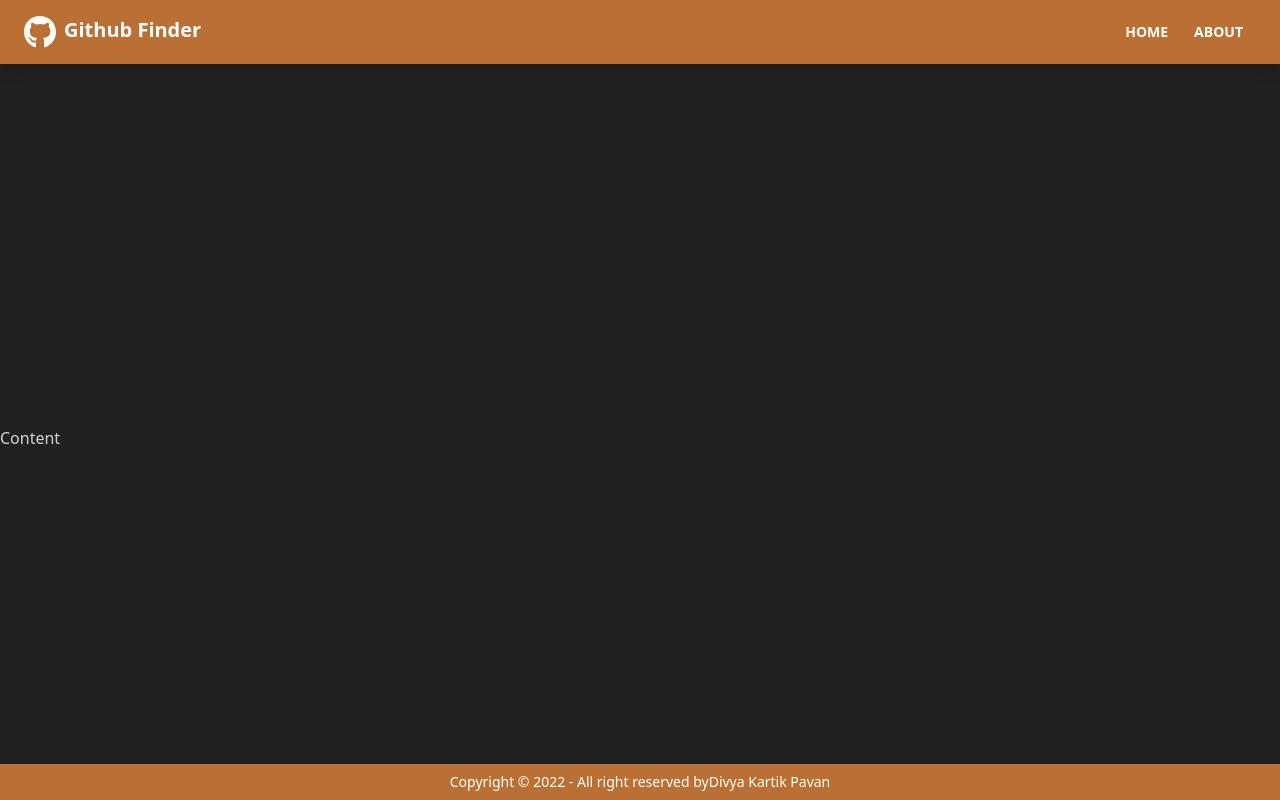
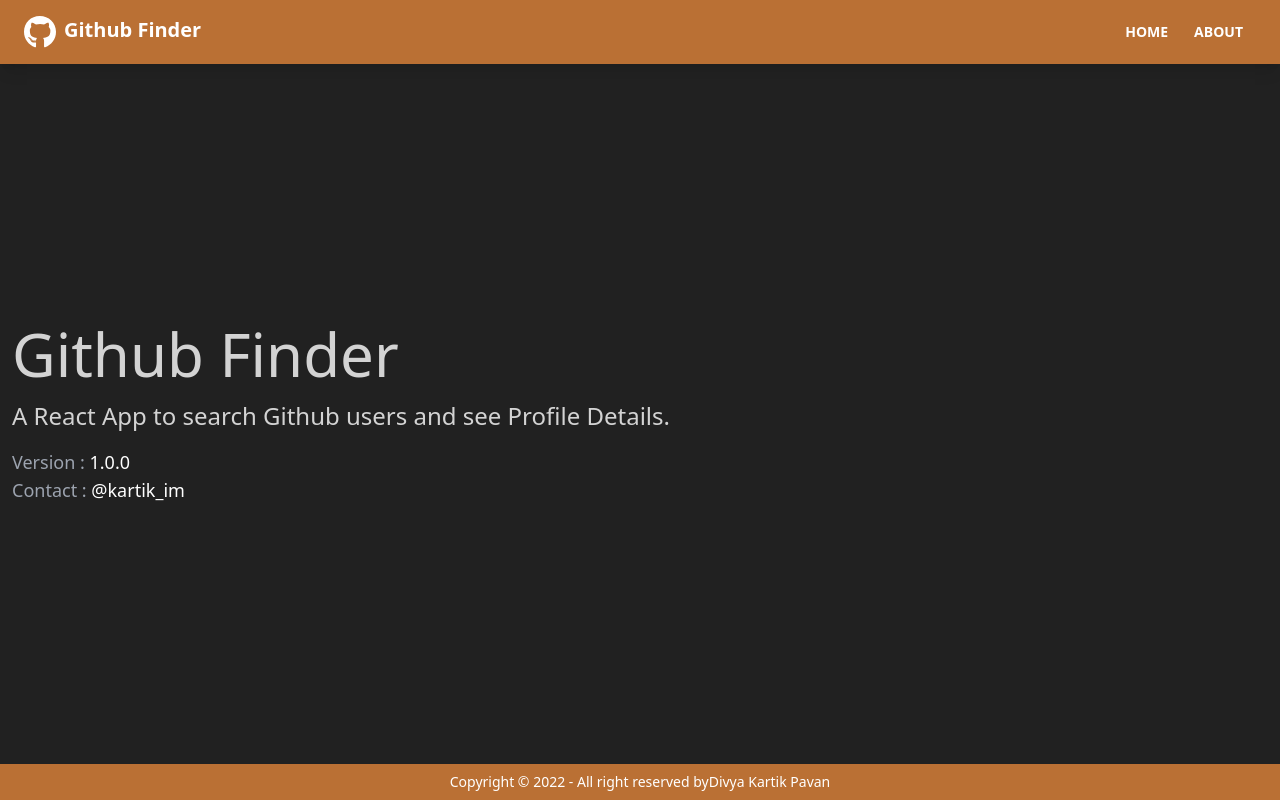
Before and after one commit to kartikpavan/REACT_GithubFinder, a React (Create React App) app: page /about in a window 1280 px wide. Built offline with nearby package versions, Linux system fonts and the light colour scheme; the HTML template or start-up script is replaced by a standard one.

Commit message:
Pages and Routes added

```diff
--- a/src/App.js
+++ b/src/App.js
@@ -2,13 +2,23 @@ import React from 'react';
 import { BrowserRouter as Router, Routes, Route } from 'react-router-dom';
 import Navbar from './components/layout/Navbar';
 import Footer from './components/layout/Footer';
+import Home from './pages/Home';
+import About from './pages/About';
+import NotFound from './pages/NotFound';
 
 function App() {
   return (
     <Router>
       <div className="flex flex-col justify-between h-screen">
         <Navbar />
-        <main>Content</main>
+        <main className="container mx-auto px-3 pb-12">
+          <Routes>
+            <Route path="/" element={<Home />} />
+            <Route path="/about" element={<About />} />
+            <Route path="/notfound" element={<NotFound />} />
+            <Route path="/*" element={<NotFound />} />
+          </Routes>
+        </main>
         <Footer />
       </div>
     </Router>
--- a/src/components/layout/Navbar.jsx
+++ b/src/components/layout/Navbar.jsx
@@ -15,7 +15,7 @@ function Navbar() {
             <Link to="/" className="btn btn-ghost btn-sm rounded-btn">
               Home
             </Link>
-            <Link to="/" className="btn btn-ghost btn-sm rounded-btn">
+            <Link to="/about" className="btn btn-ghost btn-sm rounded-btn">
               About
             </Link>
           </div>
--- /dev/null
+++ b/src/pages/About.jsx
@@ -0,0 +1,25 @@
+import React from 'react';
+
+function About() {
+  return (
+    <div>
+      <h1 className="text-6xl mb-4"> Github Finder</h1>
+      <p className="mb-4 text-2xl font-light">
+        {' '}
+        A React App to search Github users and see Profile Details.{' '}
+      </p>
+      <p className="text-gray-400 text-lg">
+        Version : <span className="text-white">1.0.0</span>
+      </p>
+      <p className="text-gray-400 text-lg">
+        Contact :{' '}
+        <span className="text-white">
+          {' '}
+          <a href="https://twitter.com/kartik_im">@kartik_im</a>{' '}
+        </span>
+      </p>
+    </div>
+  );
+}
+
+export default About;
--- /dev/null
+++ b/src/pages/Home.jsx
@@ -0,0 +1,11 @@
+import React from 'react';
+
+function Home() {
+  return (
+    <div>
+      <h1 className="text-6xl"> Welcome...</h1>
+    </div>
+  );
+}
+
+export default Home;
--- /dev/null
+++ b/src/pages/NotFound.jsx
@@ -0,0 +1,38 @@
+import React from 'react';
+import { Link } from 'react-router-dom';
+
+function NotFound() {
+  return (
+    <div
+      class="
+    flex
+    items-center
+    justify-center
+    h-1/2
+   mt-10
+  "
+    >
+      <div class="px-40 py-20 ">
+        <div class="flex flex-col items-center">
+          <h1 class="font-bold text-white text-9xl ">404</h1>
+
+          <h6 class="mb-2 text-2xl font-bold text-center text-gray-800 md:text-3xl">
+            <span class="text-orange-500">Oops!</span>
+          </h6>
+
+          <p class="mb-8 text-center text-gray-400 md:text-lg">
+            The page you’re looking for doesn’t exist.
+          </p>
+
+          <button class="btn btn-active btn-outline">
+            <Link to="/" class="px-6 py-2 text-sm font-semibold ">
+              Go home
+            </Link>
+          </button>
+        </div>
+      </div>
+    </div>
+  );
+}
+
+export default NotFound;
```
